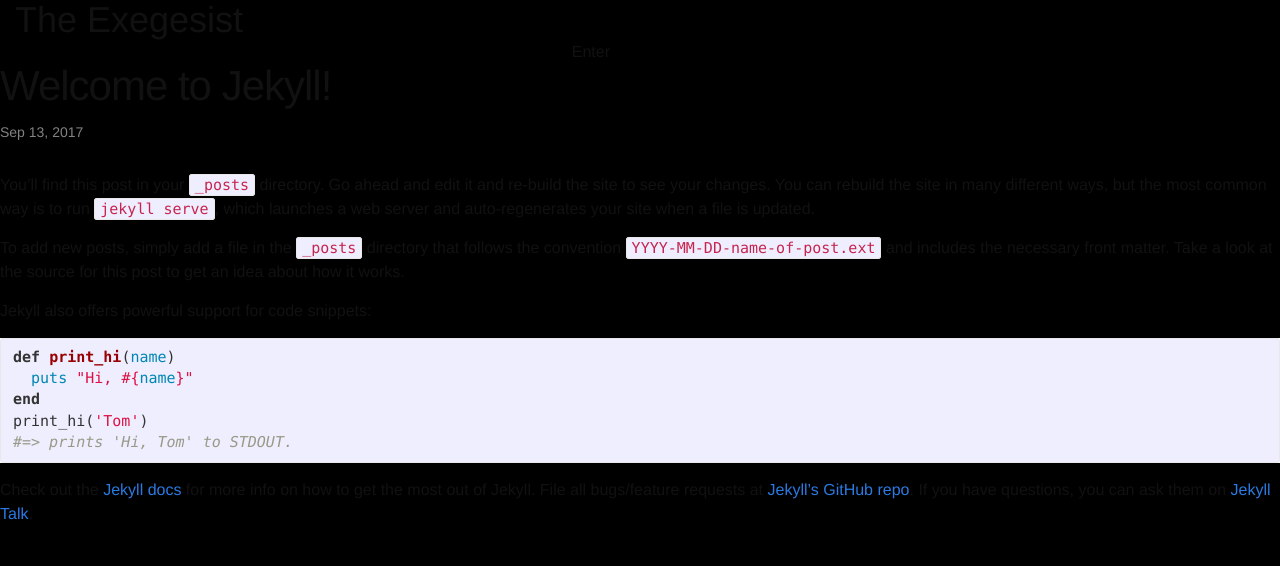
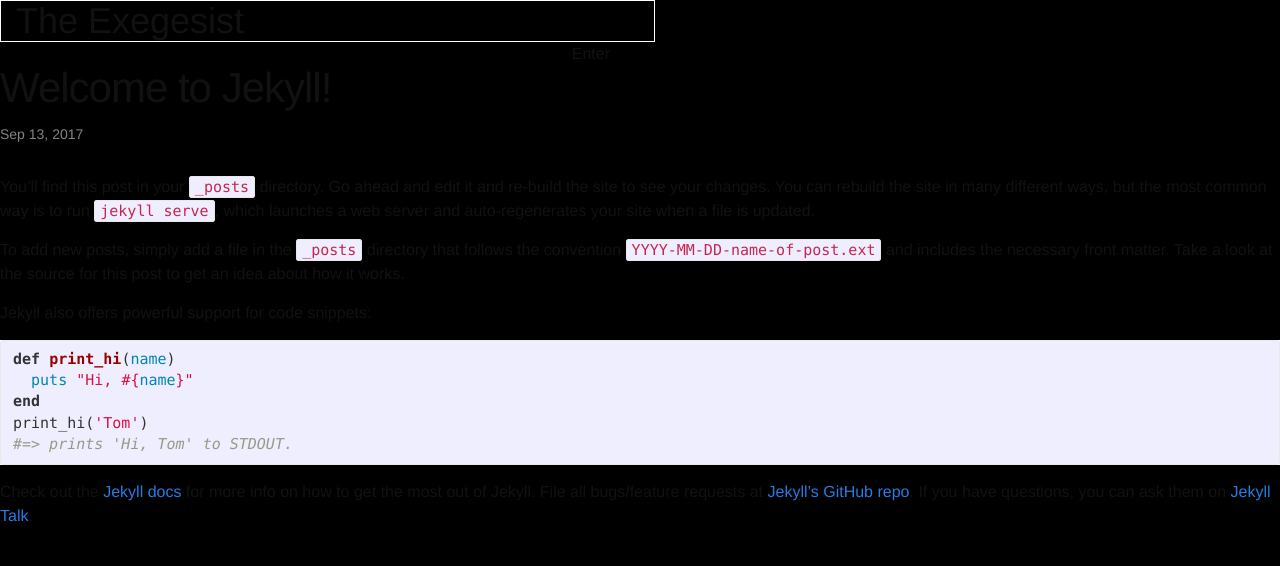
Before and after one commit to doulosiyxy/theexegesist, a Jekyll site: the page built from _posts/2017-09-13-welcome-to-jekyll.markdown, in a window 1280 px wide. Shown: the top 566 px of the page. Built offline with Jekyll 4.4.1, drawn with Linux system fonts in a browser that asks for light colours; nearby versions of some CDN libraries; grey boxes are pictures that could not be loaded.

Commit message:
Update _layout.scss

```diff
--- a/_sass/_layout.scss
+++ b/_sass/_layout.scss
@@ -16,6 +16,7 @@
 
 .site-header h1 {
   margin: 0 15px;
+  border: 1px solid white;
 }
 
 .site-title {
```
